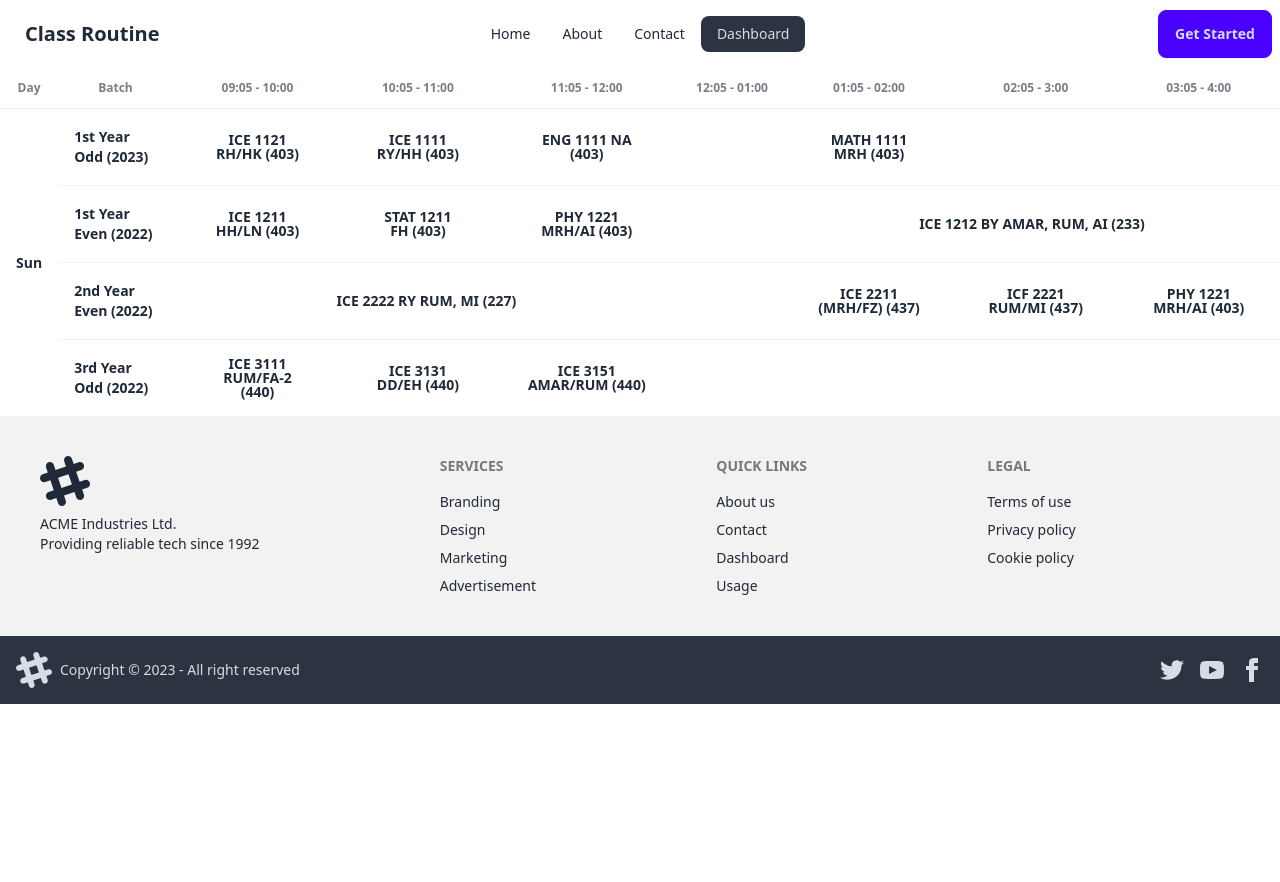
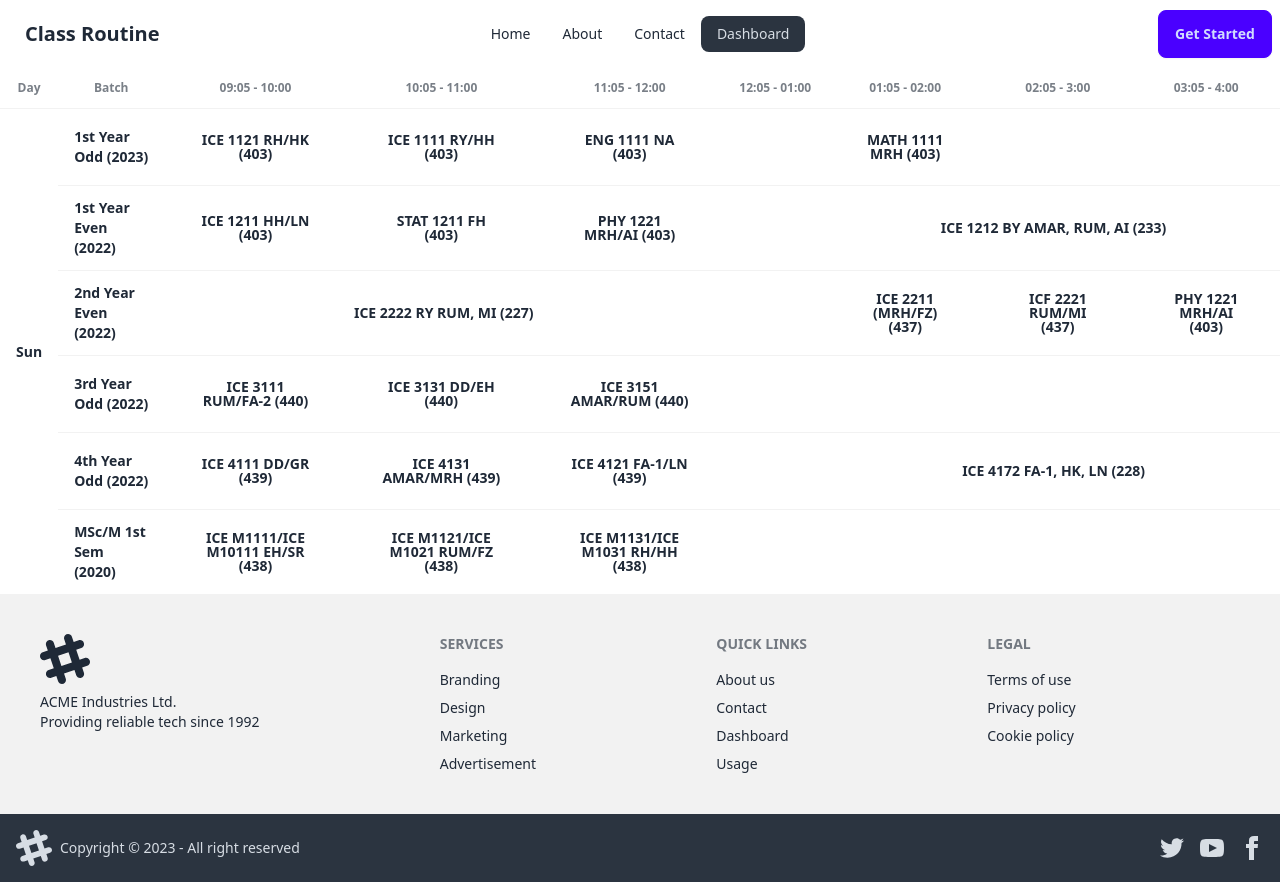
Before and after one commit to sm0bin/class-routine, a React (Vite) app: page /dashboard in a window 1280 px wide. Before the commit the page ends 800 px from the top, so only its background shows below. Built offline with nearby package versions, Linux system fonts and the light colour scheme.

Commit message:
till 4th and msc1

```diff
--- a/src/pages/Dashboard.jsx
+++ b/src/pages/Dashboard.jsx
@@ -109,8 +109,8 @@ const Dashboard = () => {
                                     ICE 1212 BY AMAR, RUM, AI (233)
                                 </button>
                             </th>
+                        </tr>
 
-                        </tr>
                         {/* row 3 */}
                         <tr>
                             <th>
@@ -168,8 +168,80 @@ const Dashboard = () => {
                                 <button className="btn btn-ghost btn-block">
                                 </button>
                             </th>
+                        </tr>
 
+                        {/* row 5*/}
+                        <tr>
+                            <th>
+                                4th Year Odd (2022)
+                            </th>
+                            <th>
+                                <button className="btn btn-ghost btn-block">
+                                    ICE 4111 DD/GR (439)
+                                </button>
+                            </th>
+                            <th>
+                                <button className="btn btn-ghost btn-block">
+                                    ICE 4131 AMAR/MRH (439)
+                                </button>
+                            </th>
+                            <th>
+                                <button className="btn btn-ghost btn-block">
+                                    ICE 4121 FA-1/LN (439)
+                                </button>
+                            </th>
+                            <th>
+                                <button className="btn btn-ghost btn-block">
+                                </button>
+                            </th>
+                            <th colSpan="3">
+                                <button className="btn btn-ghost btn-block">
+                                    ICE 4172 FA-1, HK, LN (228)
+                                </button>
+                            </th>
                         </tr>
+
+
+                        {/* row 6 */}
+                        <tr>
+                            <th>
+                                MSc/M 1st Sem (2020)
+                            </th>
+
+                            <th>
+                                <button className="btn btn-ghost btn-block">
+                                    ICE M1111/ICE M10111 EH/SR (438)
+                                </button>
+                            </th>
+                            <th>
+                                <button className="btn btn-ghost btn-block">
+                                    ICE M1121/ICE M1021 RUM/FZ (438)
+                                </button>
+                            </th>
+                            <th>
+                                <button className="btn btn-ghost btn-block">
+                                    ICE M1131/ICE M1031 RH/HH (438)
+                                </button>
+                            </th>
+                            <th>
+                                <button className="btn btn-ghost btn-block">
+                                </button>
+                            </th>
+                        </tr>
+
+
+
+
+
+
+
+
+
+
+
+
+
+
 
                         {/* row 1 */}
                         {/* <tr>
```
Also changed, not shown: public/routine.txt.
